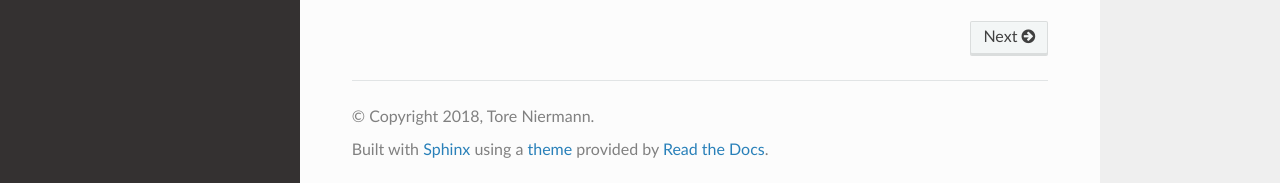
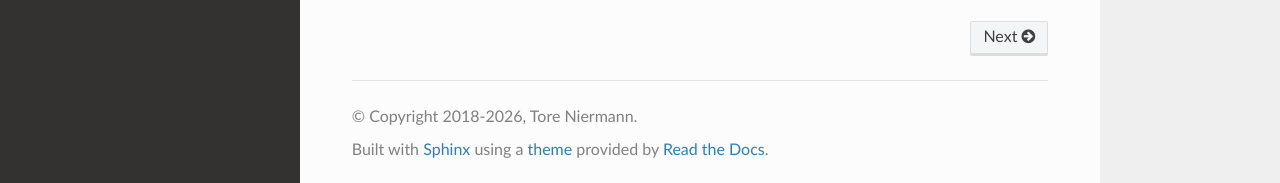
Before and after one commit to niermann/holoaverage, a Sphinx documentation site: the page built from docs/index.rst, in a window 1280 px wide and 900 px high, scrolled down 866 px. Shown: the part 714-897 px from the top of the window. Built offline with Sphinx 7.4.7 and the Read the Docs theme 3.1.0, drawn with Linux system fonts in a browser that asks for light colours.

```diff
--- a/docs/conf.py
+++ b/docs/conf.py
@@ -51,7 +51,7 @@ master_doc = 'index'
 
 # General information about the project.
 project = 'holoaverage'
-copyright = '2018, Tore Niermann'
+copyright = '2018-2026, Tore Niermann'
 author = 'Tore Niermann'
 
 # The version info for the project you're documenting, acts as replacement for
@@ -68,7 +68,7 @@ release = __version__
 #
 # This is also used if you do content translation via gettext catalogs.
 # Usually you set "language" from the command line for these cases.
-language = None
+language = "en"
 
 # List of patterns, relative to source directory, that match files and
 # directories to ignore when looking for source files.
--- a/docs/examples.rst
+++ b/docs/examples.rst
@@ -6,7 +6,7 @@ Example parameter files
 Example for reconstruction of series
 ------------------------------------
 
-This is basically the example from the :ref:`_sec-tutorial`, but without defocus adjustment::
+This is basically the example from the :ref:`sec-tutorial`, but without defocus adjustment::
 
 
     {
```
Also changed, not shown: .readthedocs.yaml.
